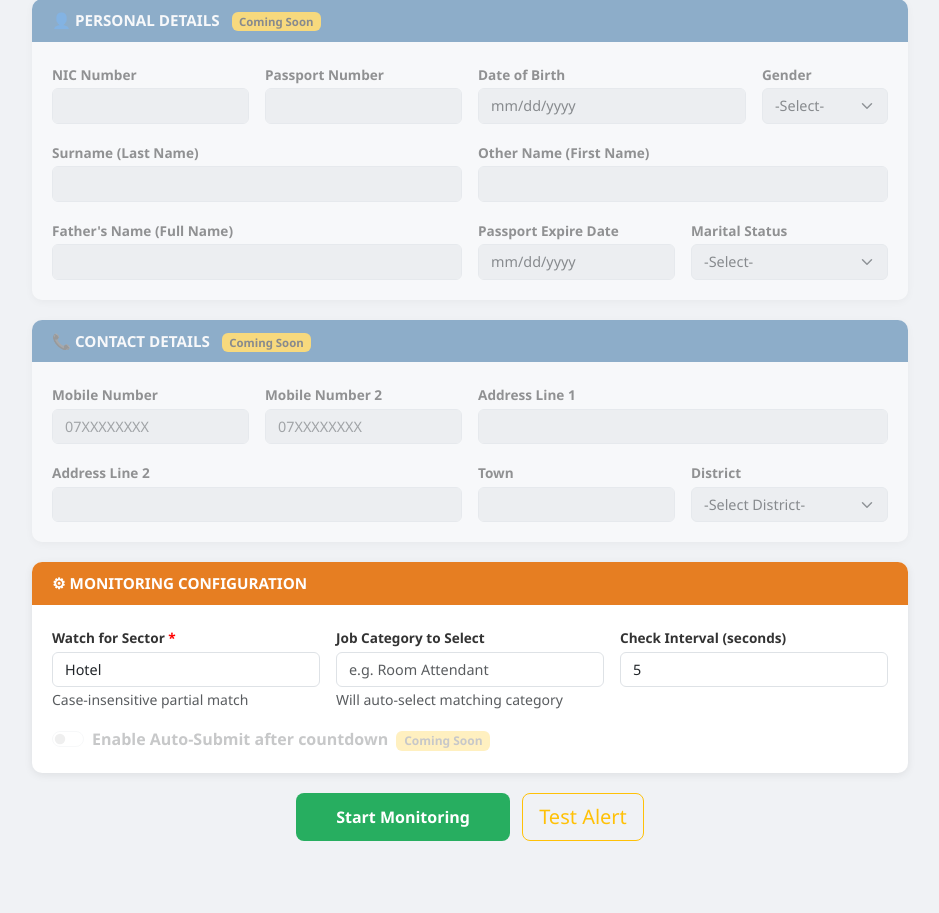
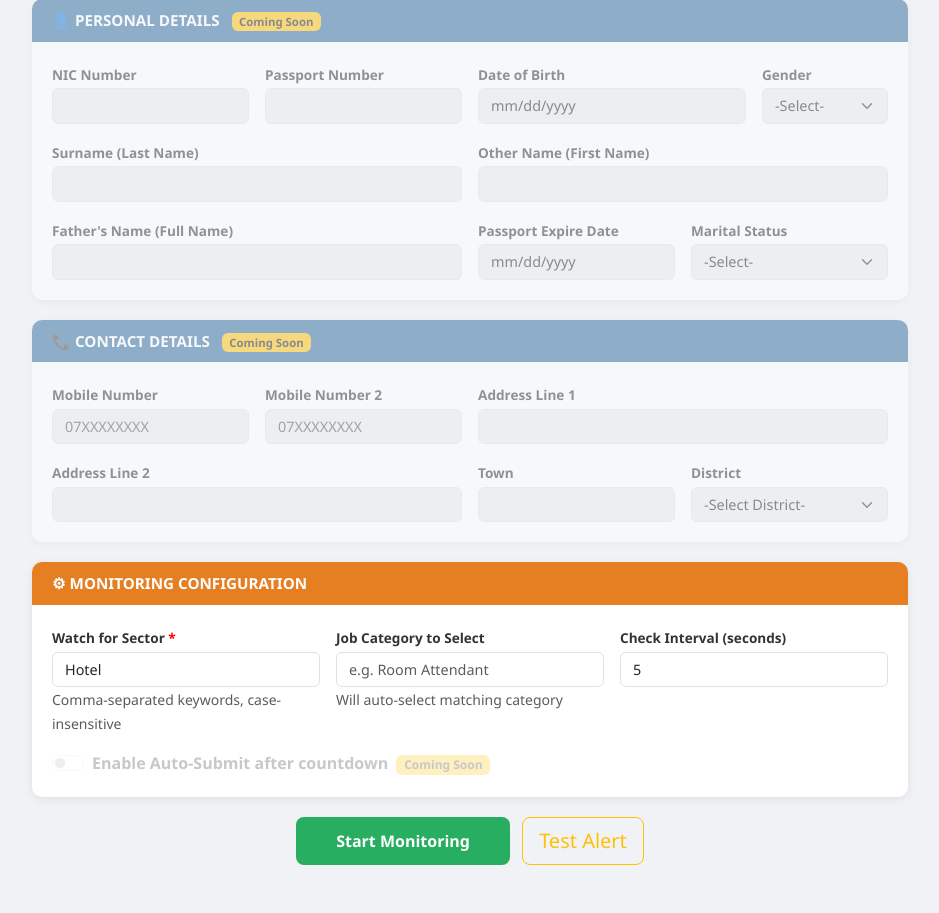
Before and after one commit to pethum-playground/Israel-g2g-monitor, a Flask app: page / in a window 1280 px wide. Shown: the part 141-1054 px from the top of the page, without its empty margins (170-1109 px from the left). Before the commit the page ends 982 px from the top, so only its background shows below. Run offline with Flask 3, Linux system fonts and the light colour scheme; the visitor is signed in with stand-in values (Sample User, id 1).

Commit message:
enhance sector matching to support comma-separated keywords

```diff
--- a/app.py
+++ b/app.py
@@ -72,9 +72,10 @@ def fetch_sectors():
 
 
 def check_for_target(sectors, target):
-    target_lower = target.lower()
+    keywords = [k.strip().lower() for k in target.split(",") if k.strip()]
     for val, text in sectors.items():
-        if target_lower in text.lower():
+        text_lower = text.lower()
+        if any(kw in text_lower for kw in keywords):
             return val, text
     return None, None
 
--- a/templates/index.html
+++ b/templates/index.html
@@ -208,8 +208,8 @@
                 <div class="row g-3">
                     <div class="col-md-4">
                         <label class="form-label">Watch for Sector <span class="req">*</span></label>
-                        <input type="text" class="form-control" name="target_sector" value="Hotel" placeholder="e.g. Hotel" required>
-                        <small class="text-muted">Case-insensitive partial match</small>
+                        <input type="text" class="form-control" name="target_sector" value="Hotel" placeholder="e.g. Hotel, Hospitality, Room" required>
+                        <small class="text-muted">Comma-separated keywords, case-insensitive</small>
                     </div>
                     <div class="col-md-4">
                         <label class="form-label">Job Category to Select</label>
```
